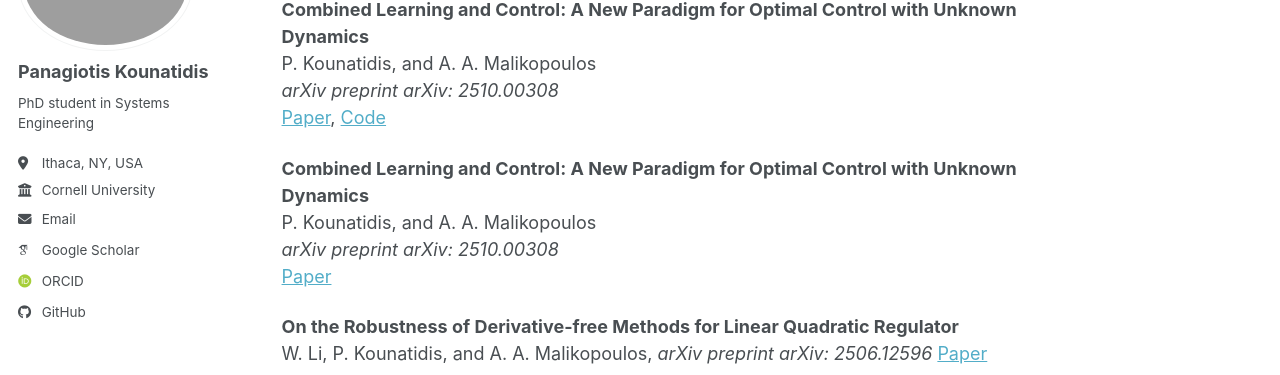
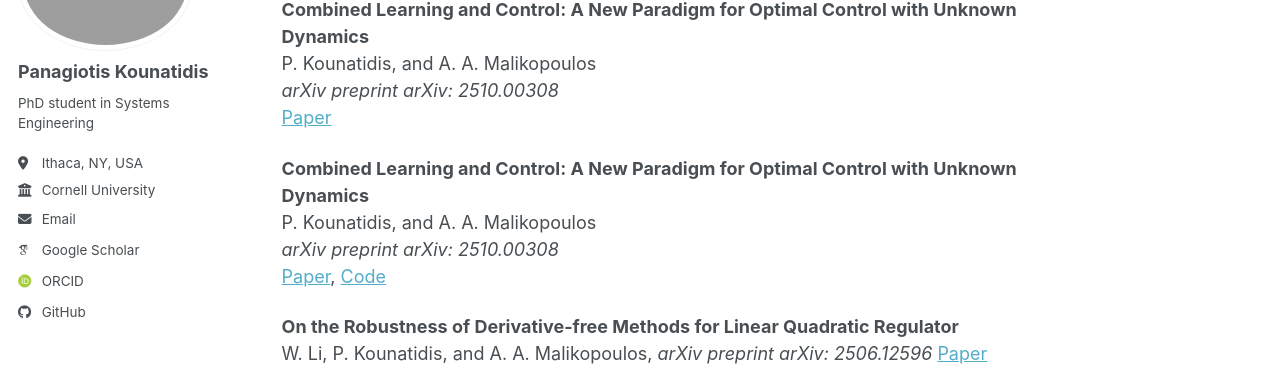
Before and after one commit to Panos20102k/Panos20102k.github.io, a Jekyll site: the page built from _pages/publications.md, in a window 1280 px wide and 1215 px high. Shown: the part 184-559 px from the top of the window. Built offline with Jekyll 4.4.1, drawn with Linux system fonts in a browser that asks for light colours; some web fonts are replaced; a script bundle is joined from its source files by our own code; library files that are not in the unit come from our copies.

Commit message:
add code

```diff
--- a/_pages/publications.md
+++ b/_pages/publications.md
@@ -8,12 +8,12 @@ author_profile: true
 **Combined Learning and Control: A New Paradigm for Optimal Control with Unknown Dynamics**
 P. Kounatidis, and A. A. Malikopoulos
 *arXiv preprint arXiv: 2510.00308*
-[Paper](https://arxiv.org/abs/2510.00308), [Code](https://github.com/Panos20102k/Learning-LQR)
+[Paper](https://arxiv.org/abs/2510.00308)
 
 **Combined Learning and Control: A New Paradigm for Optimal Control with Unknown Dynamics**
 P. Kounatidis, and A. A. Malikopoulos
 *arXiv preprint arXiv: 2510.00308*
-[Paper](https://arxiv.org/abs/2510.00308)
+[Paper](https://arxiv.org/abs/2510.00308), [Code](https://github.com/Panos20102k/Learning-LQR)
 
 **On the Robustness of Derivative-free Methods for Linear Quadratic Regulator**
 W. Li, P. Kounatidis, and A. A. Malikopoulos, *arXiv preprint arXiv: 2506.12596*
```
